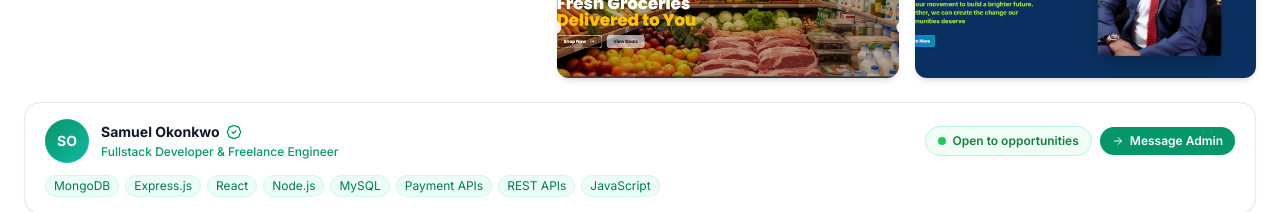
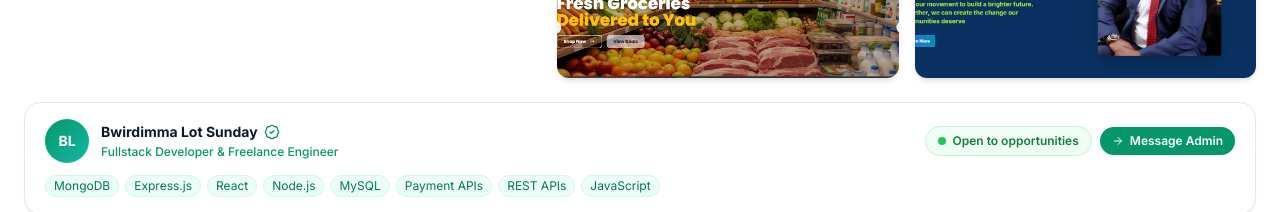
Before and after one commit to Vaultsoftware/lasop, a Next.js app in the folder lasop-client/: page /whyStudyAtLasop in a window 1280 px wide. Shown: the part 3780-3992 px from the top of the page. Built offline with nearby package versions, Linux system fonts and the light colour scheme; no server answers.

Commit message:
Update student success stories - enhanced projects, skills, profile cards

```diff
--- a/lasop-client/src/components/successstories/Success.tsx
+++ b/lasop-client/src/components/successstories/Success.tsx
@@ -343,8 +343,8 @@ export default function StudentSuccessStories() {
       accentColor: "emerald",
       showExperience: true,
       profile: {
-        name: "Samuel Okonkwo",
-        initials: "SO",
+        name: "Bwirdimma Lot Sunday",
+        initials: "BL",
         title: "Fullstack Developer & Freelance Engineer",
         skills: ["MongoDB", "Express.js", "React", "Node.js", "MySQL", "Payment APIs", "REST APIs", "JavaScript"],
         accentColor: "emerald",
```
